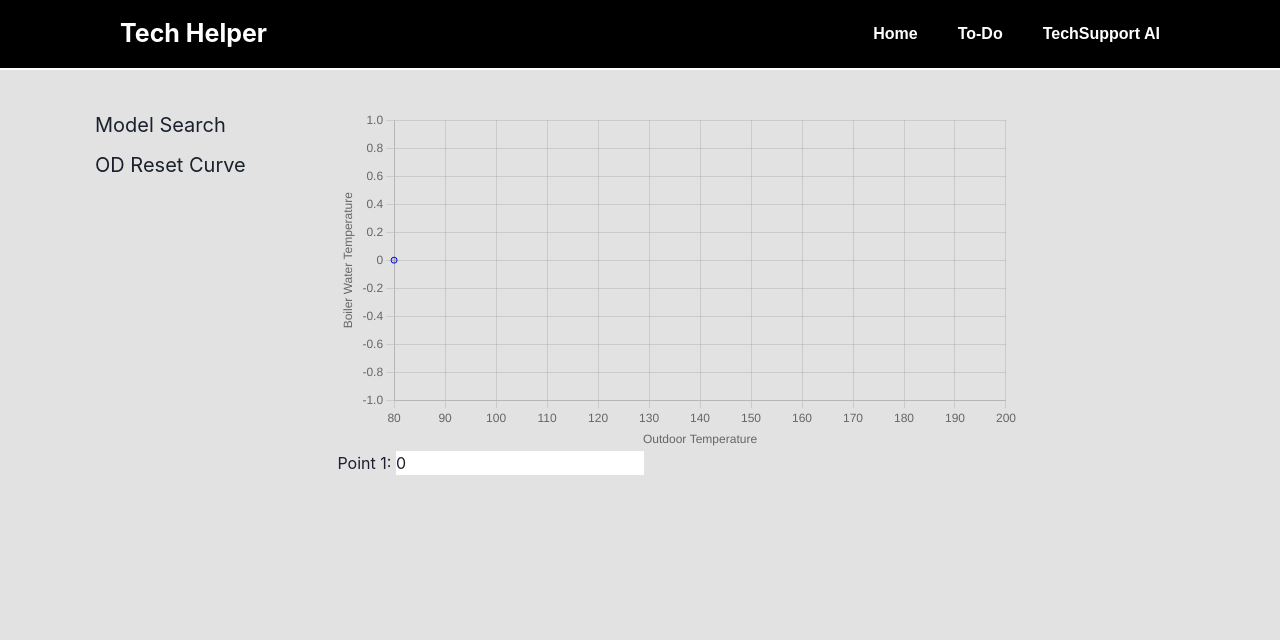
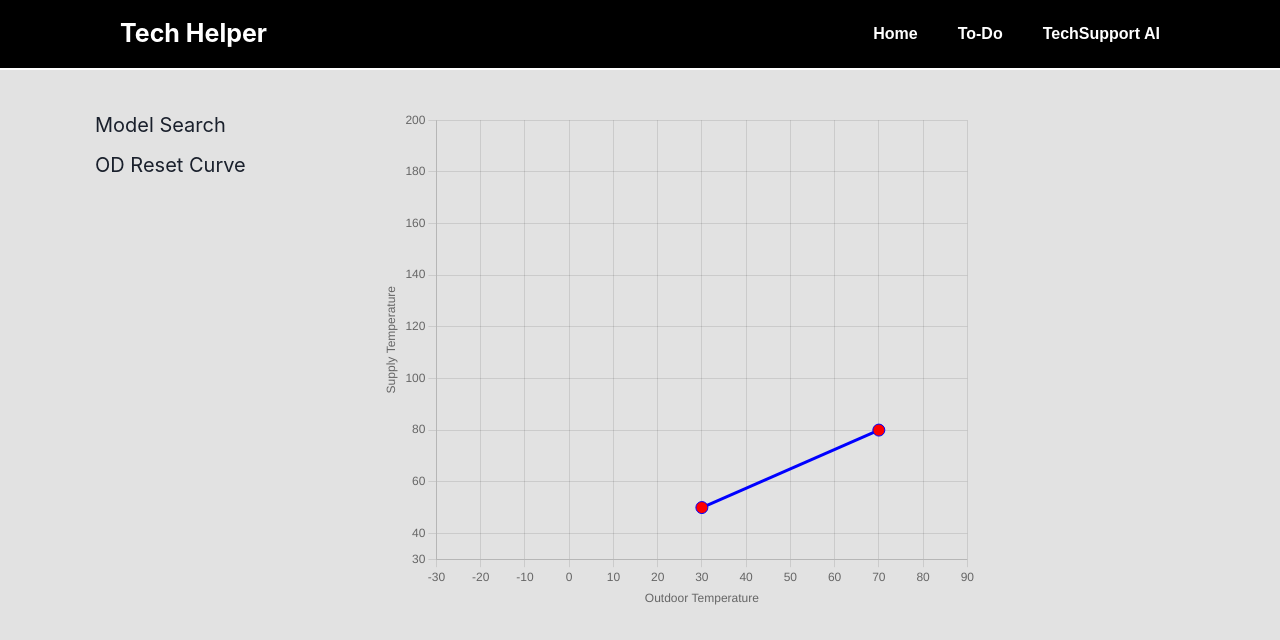
Before and after one commit to Erick-Bravo/tech_helper, a React (Create React App) app: page / in a window 1280 px wide. Both pictures are taken after a click on the element "OD Reset Curve". Shown: the top 640 px of the page. Built offline with nearby package versions, Linux system fonts and the light colour scheme.

Commit message:
version of graph to only be 2 points by x and y each

```diff
--- a/src/components/Links_Home/OutdoorResetChart.tsx
+++ b/src/components/Links_Home/OutdoorResetChart.tsx
@@ -5,37 +5,33 @@ import { Line } from "react-chartjs-2";
 ChartJS.register(CategoryScale, LinearScale, PointElement, LineElement, Title);
 
 const OutdoorResetChart = () => {
-  const [curveValues, setCurveValues] = useState<number[]>([
-    0
-  ]);
-  const outdoorTemps = [
-    80, 90, 100, 110, 120, 130, 140, 150, 160, 170, 180, 190, 200,
-  ];
+  // Individual points for the graph
+  const point1 = { x: 30, y: 50 }; // Example values
+  const point2 = { x: 70, y: 80 }; // Example values
 
-  // Function to update the curve values
-  const updateCurveValues = (index: number, value: number) => {
-    const newCurveValues = [...curveValues];
-    newCurveValues[index] = value;
-    setCurveValues(newCurveValues);
-  };
+  const xLabels = [-30, -20, -10, 0, 10, 20, 30, 40, 50, 60, 70, 80, 90]
 
-  // Chart data
+  // Chart data with individual points
   const data = {
-    labels: outdoorTemps.map(String),
+    labels: xLabels,
     datasets: [
       {
-        label: "Outdoor Reset Curve",
-        data: curveValues,
+        label: 'Outdoor Reset Curve',
+        data: [point1, point2],
         fill: false,
-        borderColor: "blue",
+        borderColor: 'blue',
+        showLine: true, // Display lines between points
+        pointRadius: 6, // Adjust the size of the points
+        pointBackgroundColor: 'red', // Customize the color of the points
       },
     ],
   };
 
   // Chart options
-  const options = {
+  const options: any = {
     scales: {
       x: {
+        type: 'category',
         title: {
           display: true,
           text: 'Outdoor Temperature',
@@ -44,28 +40,20 @@ const OutdoorResetChart = () => {
       y: {
         title: {
           display: true,
-          text: 'Boiler Water Temperature',
+          text: 'Supply Temperature',
         },
+        min: 30,
+        max: 200,
       },
     },
+    maintainAspectRatio: false,
+    responsive: true,
+    aspectRatio: 1,
   };
 
   return (
-    <Box w="80%">
+    <Box w="70%" h="500px">
       <Line data={data} options={options} />
-      {/* Render input controls for adjusting curve values */}
-      {curveValues.map((value, index) => (
-        <Box key={index}>
-          <label>{`Point ${index + 1}: `}</label>
-          <input
-            type="number"
-            value={value}
-            onChange={(e) =>
-              updateCurveValues(index, parseFloat(e.target.value))
-            }
-          />
-        </Box>
-      ))}
     </Box>
   );
 };
```
